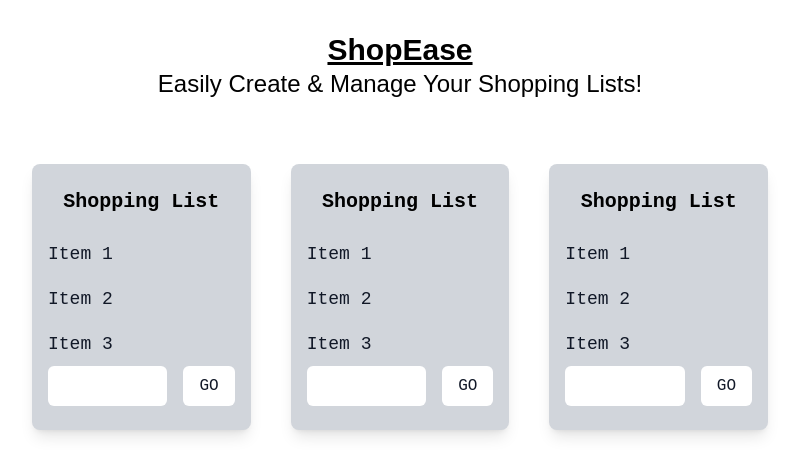
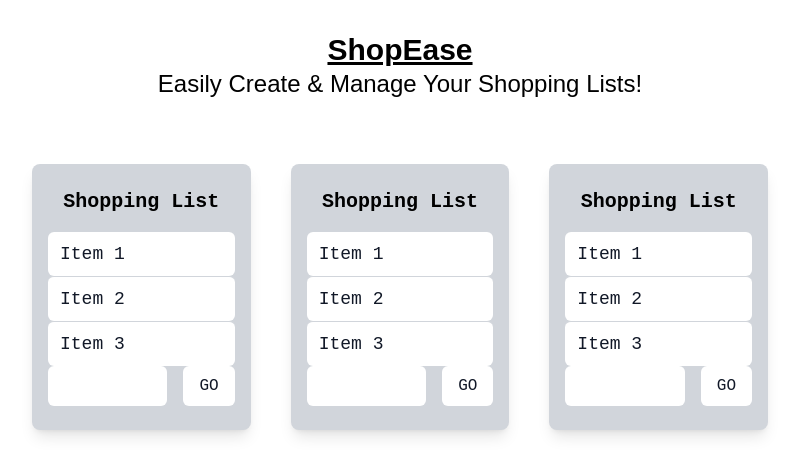
Before and after one commit to emelyn-barrientos/shopease-list-coding-challenge, a React (Create React App) app: page / in a window 1280 px wide. Shown: the top 476 px of the page, without its empty margins (240-1039 px from the left). Built offline with nearby package versions, Linux system fonts and the light colour scheme; a web font is replaced by a local one.

Commit message:
Add bg color and rounded borders to list items

```diff
--- a/src/components/ShoppingList.jsx
+++ b/src/components/ShoppingList.jsx
@@ -16,7 +16,10 @@ function ShoppingList() {
         </h3>
         <ul className="divide-y divide-gray-300">
           {items.map((item, index) => (
-            <li key={index} className="flex items-center py-2">
+            <li
+              key={index}
+              className="flex items-center rounded-md bg-white px-3 py-2"
+            >
               <p className="font-mono text-gray-900 text-lg">{item}</p>
             </li>
           ))}
@@ -33,5 +36,5 @@ export default ShoppingList
 // [] Props: which ones do I need to get from App.jsx?
 // [] Investigate how to handle moving items between lists (Redux?)
 // [] Move shopping list <h3> outside of gray div
-// [] Add styling to each list itme (see Figma)
+// [] Add styling to each list items (see Figma)
 // [] Add height to list; add space between items and forms
```
